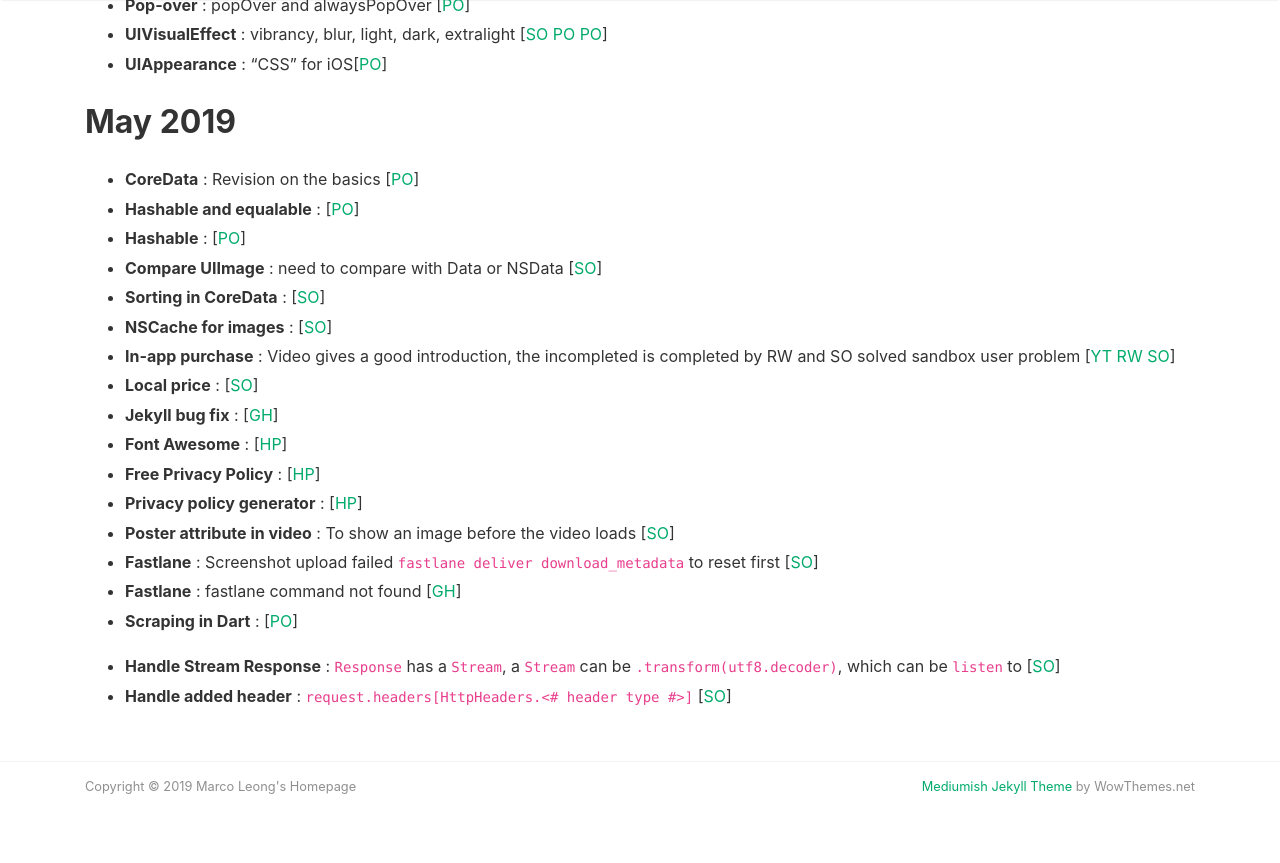
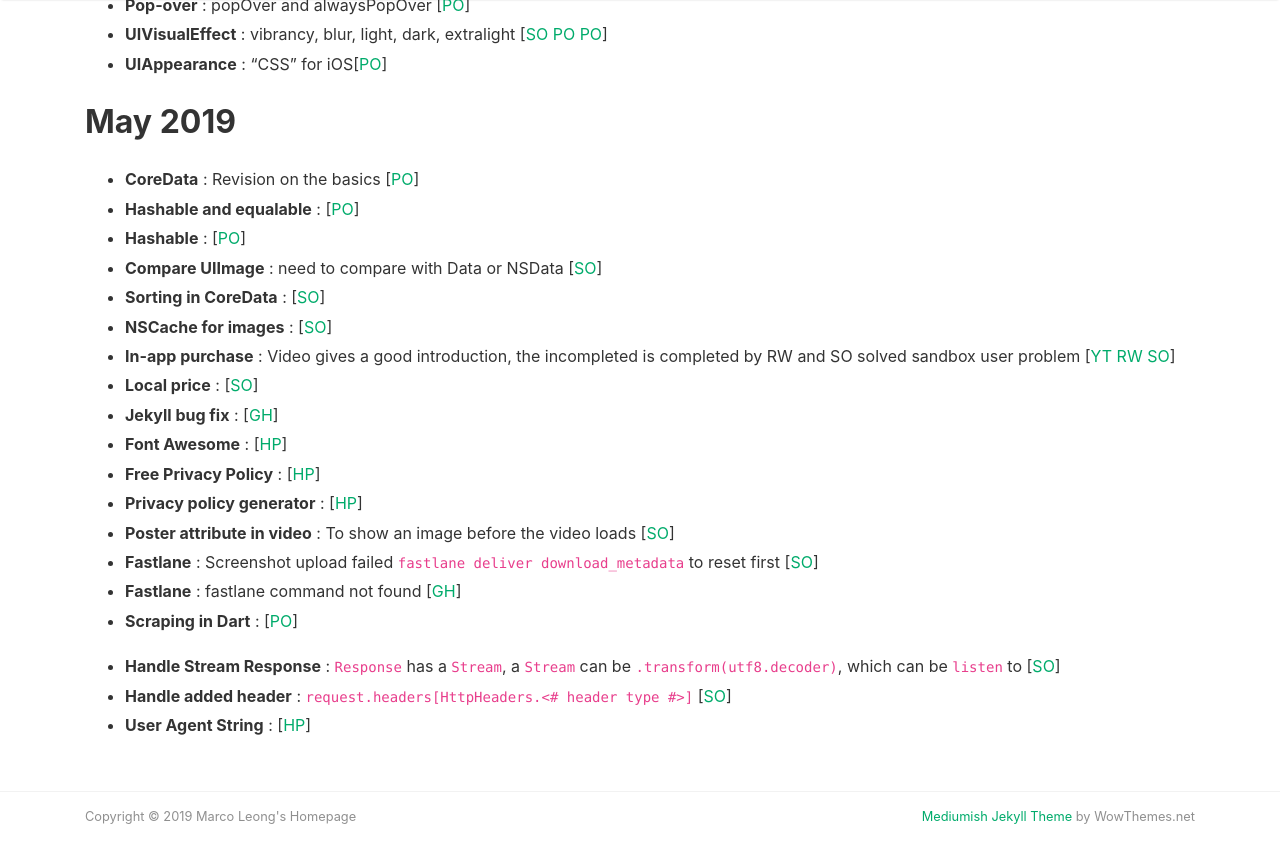
Before and after one commit to MarcoLeongDev/MarcoLeongDev.github.io, a Jekyll site: the page built from journey.md, in a window 1280 px wide and 900 px high, scrolled down 1319 px. Shown: the top 863 px of the window. Built offline with Jekyll 4.4.1, drawn with Linux system fonts in a browser that asks for light colours; nearby versions of some CDN libraries; our own code applies the rules of GitHub Pages for plain Markdown files.

Commit message:
Update journey.md

```diff
--- a/journey.md
+++ b/journey.md
@@ -43,6 +43,7 @@
 
 - **Handle Stream Response** : `Response` has a `Stream`, a `Stream` can be `.transform(utf8.decoder)`, which can be `listen` to [[SO](https://stackoverflow.com/questions/27808848/retrieving-the-response-body-from-an-httpclientresponse)]
 - **Handle added header** : `request.headers[HttpHeaders.<# header type #>]` [[SO](https://stackoverflow.com/questions/24183716/doing-an-http-post-with-headers-and-a-body)]
+- **User Agent String** : [[HP](https://developer.mozilla.org/en-US/docs/Web/HTTP/Headers/User-Agent)]
 
 
 <!-- - <details><summary>App Auto landing page</summary> settled on auto landing <a href="https://github.com/emilbaehr/automatic-app-landing-page">[GH]</a></details> -->
```
